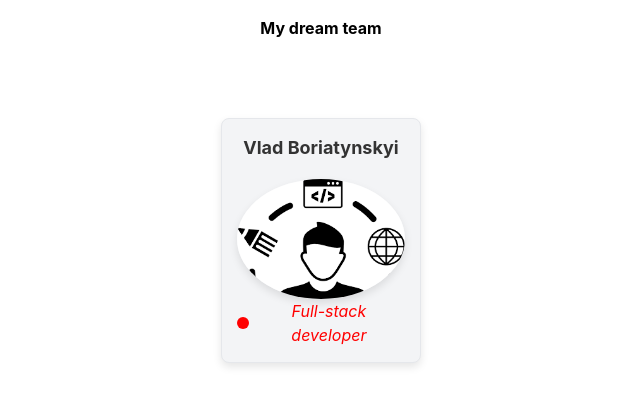
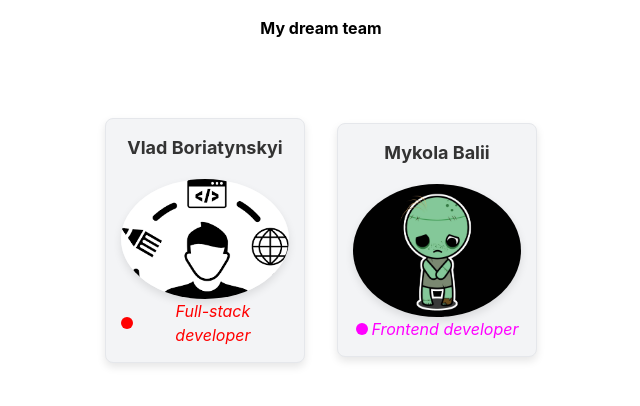
Before and after one commit to vlasdd/sombra, a React (Create React App) app: page / in a window 1280 px wide. Shown: the top 406 px of the page, without its empty margins (319-959 px from the left). Built offline with nearby package versions, Linux system fonts and the light colour scheme.

Commit message:
feat: info about Mykola

```diff
--- a/src/App.js
+++ b/src/App.js
@@ -1,6 +1,7 @@
-import VladImage from './images/vladProfileImage.png'
+import VladImage from "./images/vladProfileImage.png";
+import MykolaImage from "./images/MykolaProfileImage.jpg";
 
-import './index.css';
+import "./index.css";
 import TeamMember from "./components/TeamMember";
 
 function App() {
@@ -15,6 +16,13 @@ function App() {
           photoUrl={VladImage}
           color="red"
         />
+        <TeamMember
+          name="Mykola"
+          surname="Balii"
+          position="Frontend developer"
+          photoUrl={MykolaImage}
+          color="magenta"
+        />
       </div>
     </div>
   );
```
Also changed, not shown: src/images/MykolaProfileImage.jpg (added).
